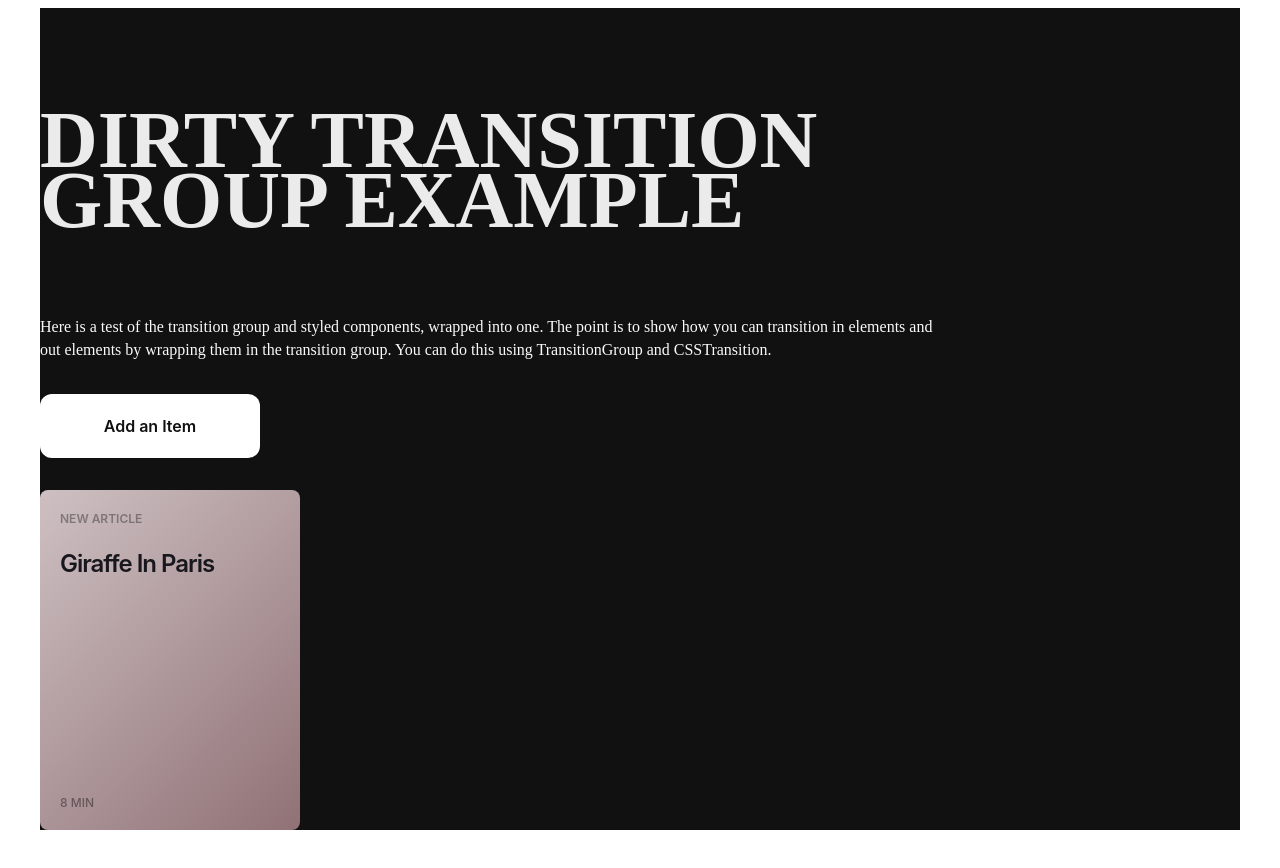
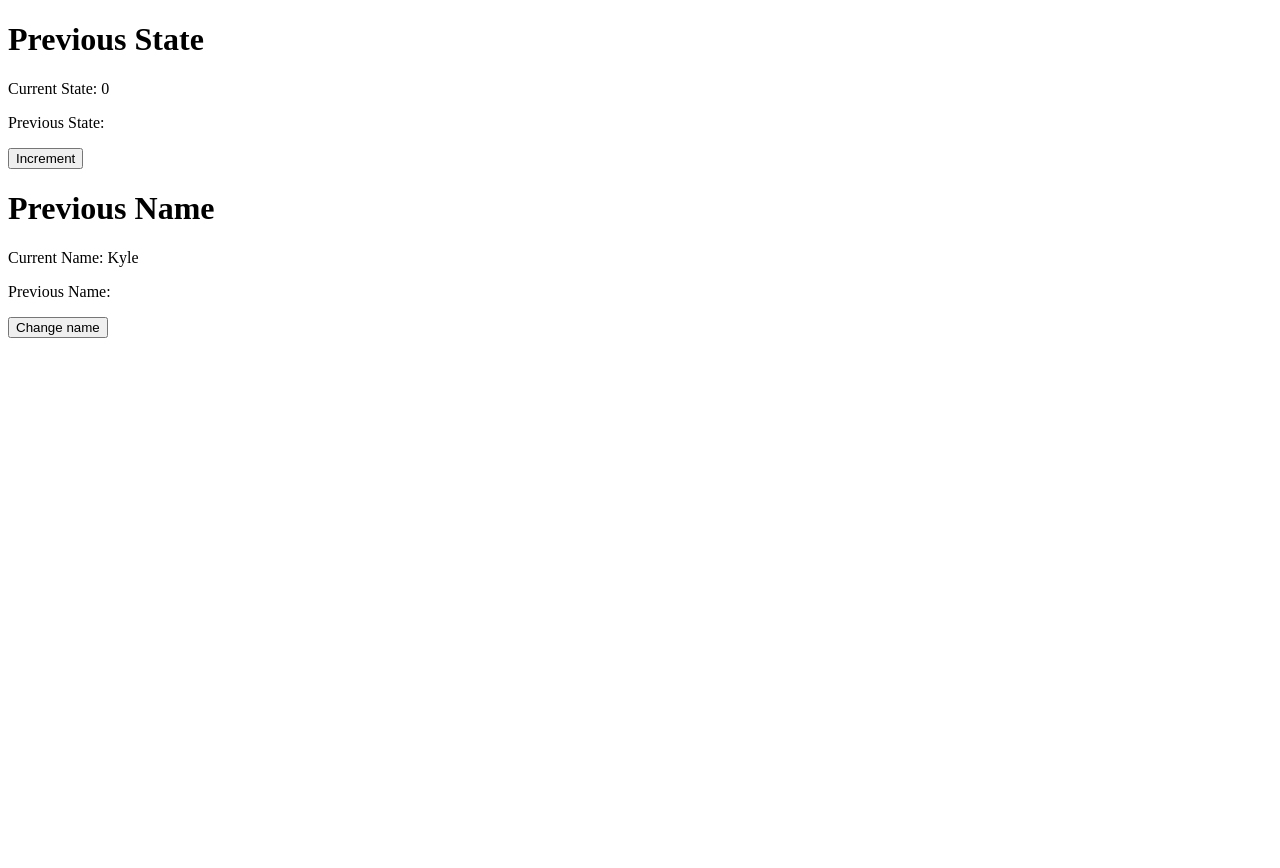
Before and after one commit to sokaluis/react-core-library, a React (Create React App) app: page / in a window 1280 px wide. Shown: the top 868 px of the page. After the commit the page ends 800 px from the top, so only its background shows below. Built offline with nearby package versions, Linux system fonts and the light colour scheme.

Commit message:
usePrevious

```diff
--- a/src/App.tsx
+++ b/src/App.tsx
@@ -1,5 +1,4 @@
-// import { ArrayExample } from "views/HooksExamples";
-import TransitionGroup from "views/TransitionGroup";
+import { PreviousExample } from "views";
 
 const App = () => {
   return (
@@ -9,7 +8,8 @@ const App = () => {
       {/* <DebounceExample /> */}
       {/* <UpdateEffectExample /> */}
       {/* <ArrayExample /> */}
-      <TransitionGroup />
+      {/* <TransitionGroup /> */}
+      <PreviousExample />
     </>
   );
 };
--- a/src/hooks/index.ts
+++ b/src/hooks/index.ts
@@ -5,3 +5,4 @@ export * from "./useForm";
 export * from "./useTimeout";
 export * from "./useToggle";
 export * from "./useUpdateEffect";
+export * from "./usePrevious";
--- /dev/null
+++ b/src/hooks/usePrevious.ts
@@ -0,0 +1,13 @@
+import { useRef } from "react";
+
+export const usePrevious = <T>(value: T) => {
+  const currentRef = useRef(value);
+  const previousRef = useRef<T>();
+
+  if (currentRef.current !== value) {
+    previousRef.current = currentRef.current;
+    currentRef.current = value;
+  }
+
+  return previousRef.current;
+};
--- /dev/null
+++ b/src/views/HooksExamples/PreviousExample.tsx
@@ -0,0 +1,24 @@
+import { useState } from "react";
+import { usePrevious } from "hooks";
+
+const PreviousExample = () => {
+  const [count, setCount] = useState(0);
+  const [name, setName] = useState("Kyle");
+  const previousCount = usePrevious(count);
+  const previousName = usePrevious(name);
+
+  return (
+    <>
+      <h1>Previous State</h1>
+      <p>Current State: {count}</p>
+      <p>Previous State: {previousCount}</p>
+      <button onClick={() => setCount((count) => count + 1)}>Increment</button>
+      <h1>Previous Name</h1>
+      <p>Current Name: {name}</p>
+      <p>Previous Name: {previousName}</p>
+      <button onClick={() => setName("John")}>Change name</button>
+    </>
+  );
+};
+
+export default PreviousExample;
--- a/src/views/HooksExamples/index.ts
+++ b/src/views/HooksExamples/index.ts
@@ -3,3 +3,4 @@ export { default as TimeOutExample } from "./TimeOutExample";
 export { default as DebounceExample } from "./DebounceExample";
 export { default as UpdateEffectExample } from "./UpdateEffectExample";
 export { default as ArrayExample } from "./ArrayExample";
+export { default as PreviousExample } from "./PreviousExample";
```
Also changed, not shown: src/hooks/README.md.
